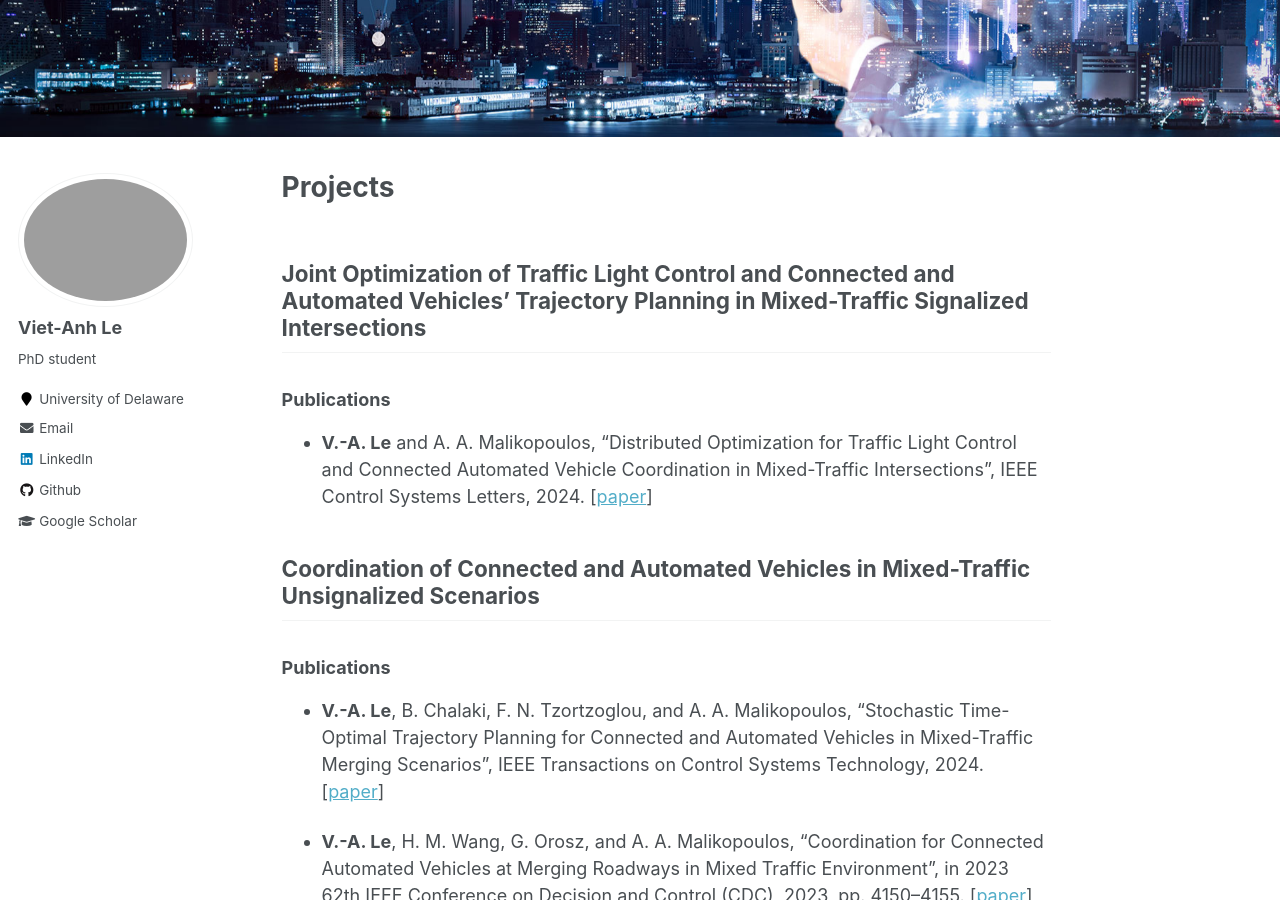
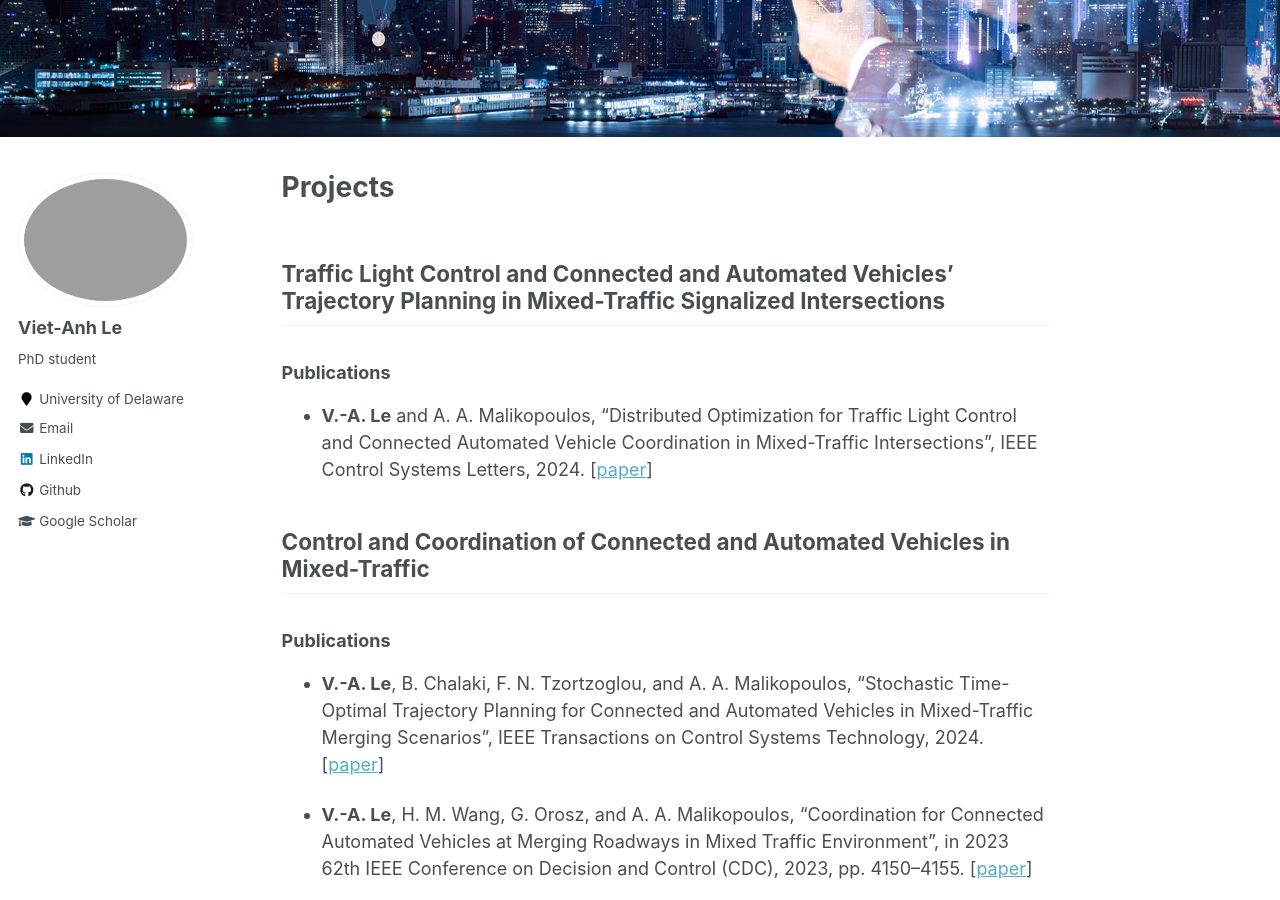
Before and after one commit to vietanhle0101/vietanhle0101.github.io, a Jekyll site: the page built from _pages/projects.md, in a window 1280 px wide and 900 px high, scrolled down 332 px. Built offline with Jekyll 4.4.1, drawn with Linux system fonts in a browser that asks for light colours.

Commit message:
update CV

```diff
--- a/_pages/projects.md
+++ b/_pages/projects.md
@@ -7,13 +7,13 @@ permalink: /research/
 author_profile: true
 ---
 
-## Joint Optimization of Traffic Light Control and Connected and Automated Vehicles' Trajectory Planning in Mixed-Traffic Signalized Intersections
+## Traffic Light Control and Connected and Automated Vehicles' Trajectory Planning in Mixed-Traffic Signalized Intersections
 
 ### Publications
 
 * **V.-A. Le** and A. A. Malikopoulos, “Distributed Optimization for Traffic Light Control and Connected Automated Vehicle Coordination in Mixed-Traffic Intersections”, IEEE Control Systems Letters, 2024. [[paper](https://ieeexplore.ieee.org/document/10778260)]
 
-## Coordination of Connected and Automated Vehicles in Mixed-Traffic Unsignalized Scenarios
+## Control and Coordination of Connected and Automated Vehicles in Mixed-Traffic
 
 ### Publications
 
```
Also changed, not shown: 1 other file.
